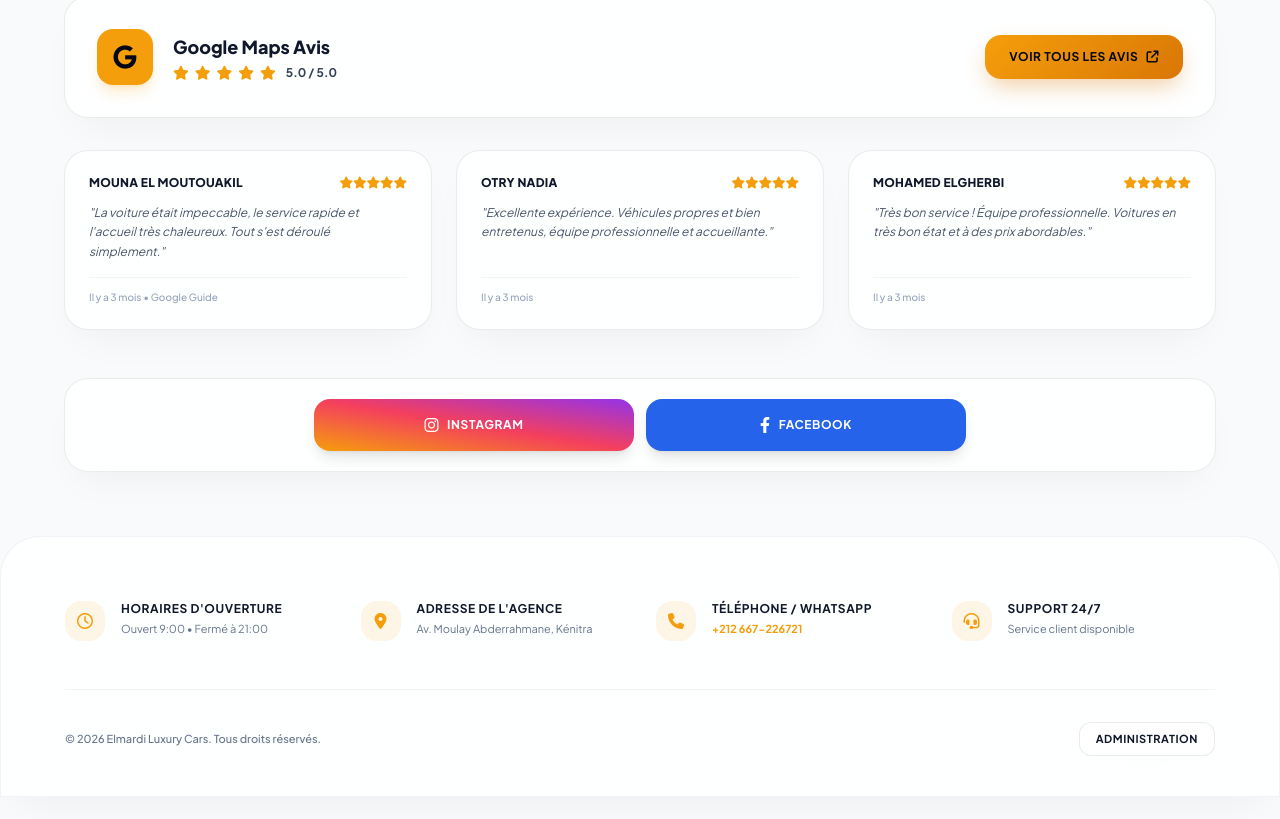
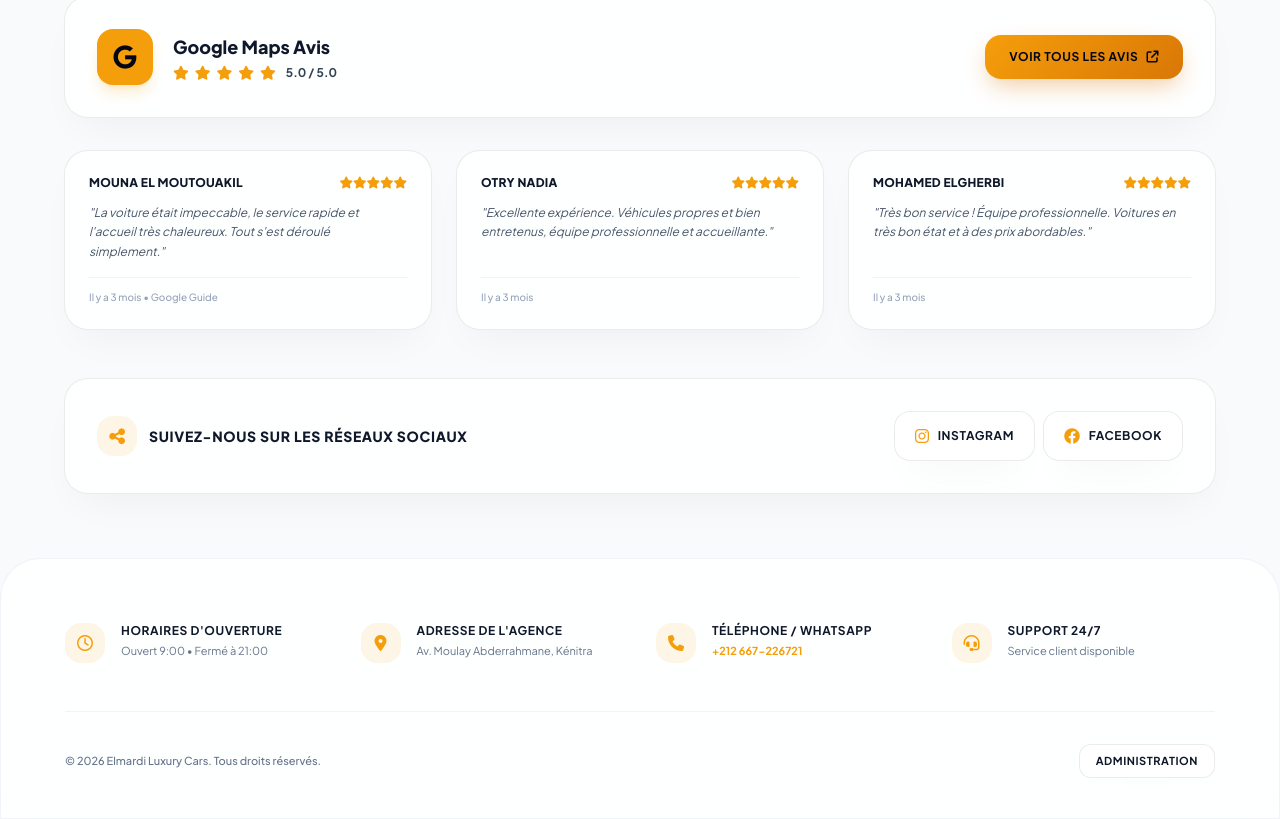
Before and after one commit to brico2web-spec/LocationKenitra, a plain HTML site: page index.html in a window 1280 px wide. Shown: the part 1214-2033 px from the top of the page. Before the commit the page ends 2011 px from the top, so only its background shows below. Drawn offline with nearby package versions, Linux system fonts and the light colour scheme; no server answers.

Commit message:
Add files via upload

```diff
--- a/index.html
+++ b/index.html
@@ -200,15 +200,23 @@
         <div id="reviews-container" class="grid grid-cols-1 md:grid-cols-3 gap-6"></div>
     </section>
 
-    <!-- Social Media Links Section -->
+    <!-- Social Media Section (Added in the gap) -->
     <section class="max-w-7xl mx-auto px-4 lg:px-16 py-4 w-full">
-        <div class="glass-card p-5 rounded-3xl flex items-center justify-center gap-3">
-            <a href="https://instagram.com" target="_blank" class="flex-1 max-w-xs py-3.5 px-6 rounded-2xl bg-gradient-to-tr from-amber-500 via-rose-500 to-purple-600 text-white font-bold text-xs uppercase tracking-wider flex items-center justify-center gap-2 shadow-lg hover:scale-[1.02] transition">
-                <i class="fa-brands fa-instagram text-base"></i> Instagram
-            </a>
-            <a href="https://facebook.com" target="_blank" class="flex-1 max-w-xs py-3.5 px-6 rounded-2xl bg-blue-600 text-white font-bold text-xs uppercase tracking-wider flex items-center justify-center gap-2 shadow-lg hover:scale-[1.02] transition">
-                <i class="fa-brands fa-facebook-f text-base"></i> Facebook
-            </a>
+        <div class="glass-card p-6 lg:p-8 rounded-3xl flex flex-col md:flex-row items-center justify-between gap-4">
+            <div class="flex items-center gap-3">
+                <div class="w-10 h-10 rounded-2xl bg-amber-500/10 text-amber-500 flex items-center justify-center text-lg">
+                    <i class="fa-solid fa-share-nodes"></i>
+                </div>
+                <h4 id="social-title" class="font-extrabold text-xs lg:text-sm uppercase tracking-wider">Suivez-nous sur les réseaux sociaux</h4>
+            </div>
+            <div class="flex items-center gap-2">
+                <a href="https://instagram.com" target="_blank" class="px-5 py-3 rounded-2xl glass-card text-xs font-bold uppercase tracking-wider flex items-center gap-2 hover:bg-gradient-to-tr hover:from-amber-500 hover:to-rose-500 hover:text-white transition">
+                    <i class="fa-brands fa-instagram text-base text-amber-500"></i> Instagram
+                </a>
+                <a href="https://facebook.com" target="_blank" class="px-5 py-3 rounded-2xl glass-card text-xs font-bold uppercase tracking-wider flex items-center gap-2 hover:bg-amber-500 hover:text-slate-950 transition">
+                    <i class="fa-brands fa-facebook text-base text-amber-500"></i> Facebook
+                </a>
+            </div>
         </div>
     </section>
 
@@ -865,7 +873,8 @@
                 supportTitle: "Support 24/7", supportStatus: "Service client disponible",
                 footer: "© 2026 Elmardi Luxury Cars. Tous droits réservés.",
                 googleTitle: "Google Maps Avis", googleBtn: "Voir tous les avis", adminText: "Administration",
-                personal: "Particulier", corporate: "Entreprises"
+                personal: "Particulier", corporate: "Entreprises",
+                socialTitle: "Suivez-nous sur les réseaux sociaux"
             },
             ar: {
                 logoSub: "كراء السيارات • القنيطرة",
@@ -882,7 +891,8 @@
                 supportTitle: "الدعم والخدمة", supportStatus: "خدمة العملاء متوفرة",
                 footer: "© 2026 Elmardi Luxury Cars. جميع الحقوق محفوظة.",
                 googleTitle: "تقييمات خرائط جوجل", googleBtn: "عرض جميع التقييمات", adminText: "الإدارة",
-                personal: "الأفراد", corporate: "الشركات"
+                personal: "الأفراد", corporate: "الشركات",
+                socialTitle: "تابعنا على مواقع التواصل الاجتماعي"
             }
         };
 
@@ -932,6 +942,7 @@
             document.getElementById('google-title').textContent = t.googleTitle;
             document.getElementById('google-btn').innerHTML = `<span>${t.googleBtn}</span> <i class="fa-solid fa-arrow-up-right-from-square"></i>`;
             document.getElementById('admin-footer-btn').textContent = t.adminText;
+            document.getElementById('social-title').textContent = t.socialTitle;
 
             phraseIndex = 0;
             dynamicTextEl.textContent = phrases[currentLang][0];
```
